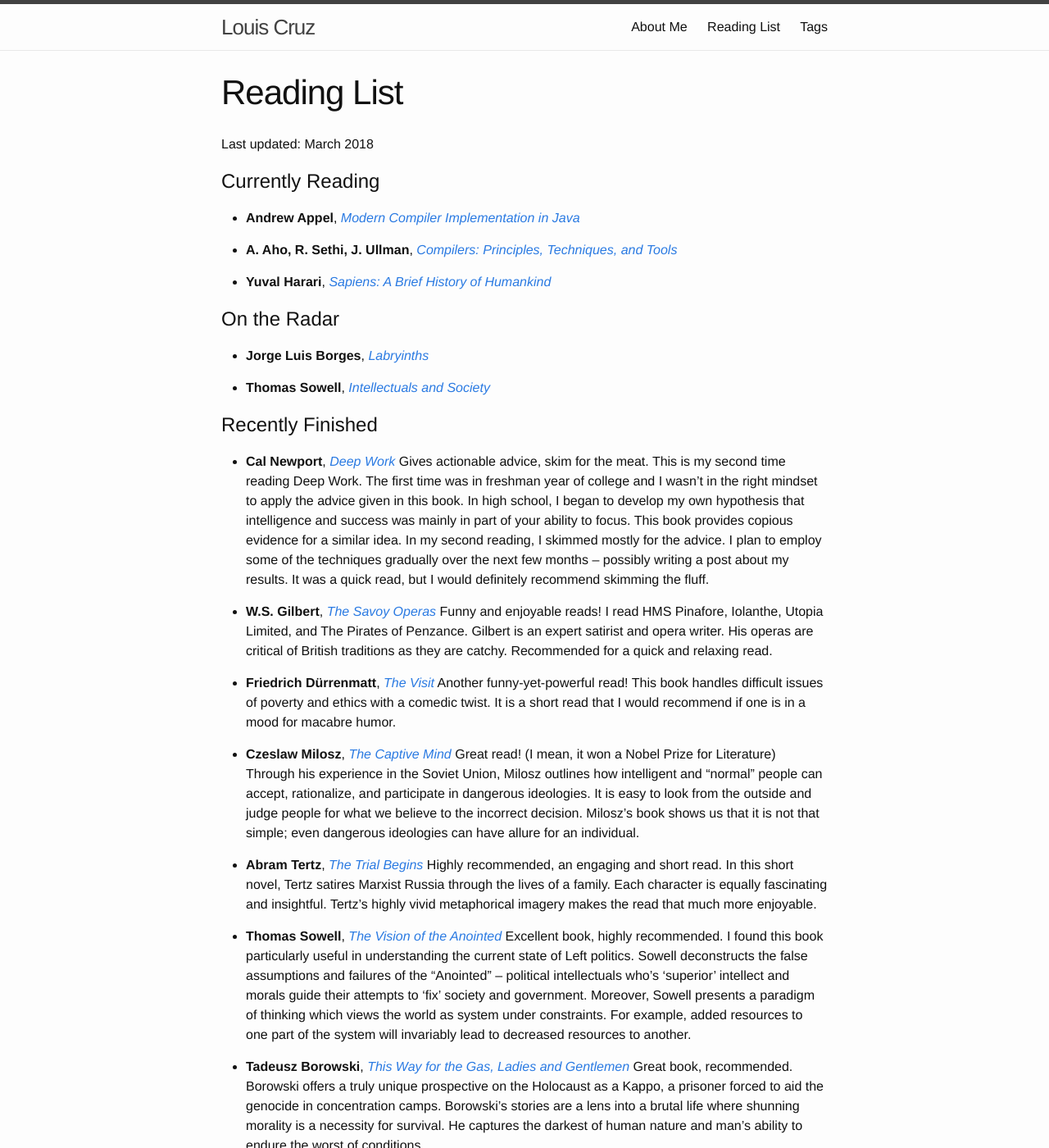
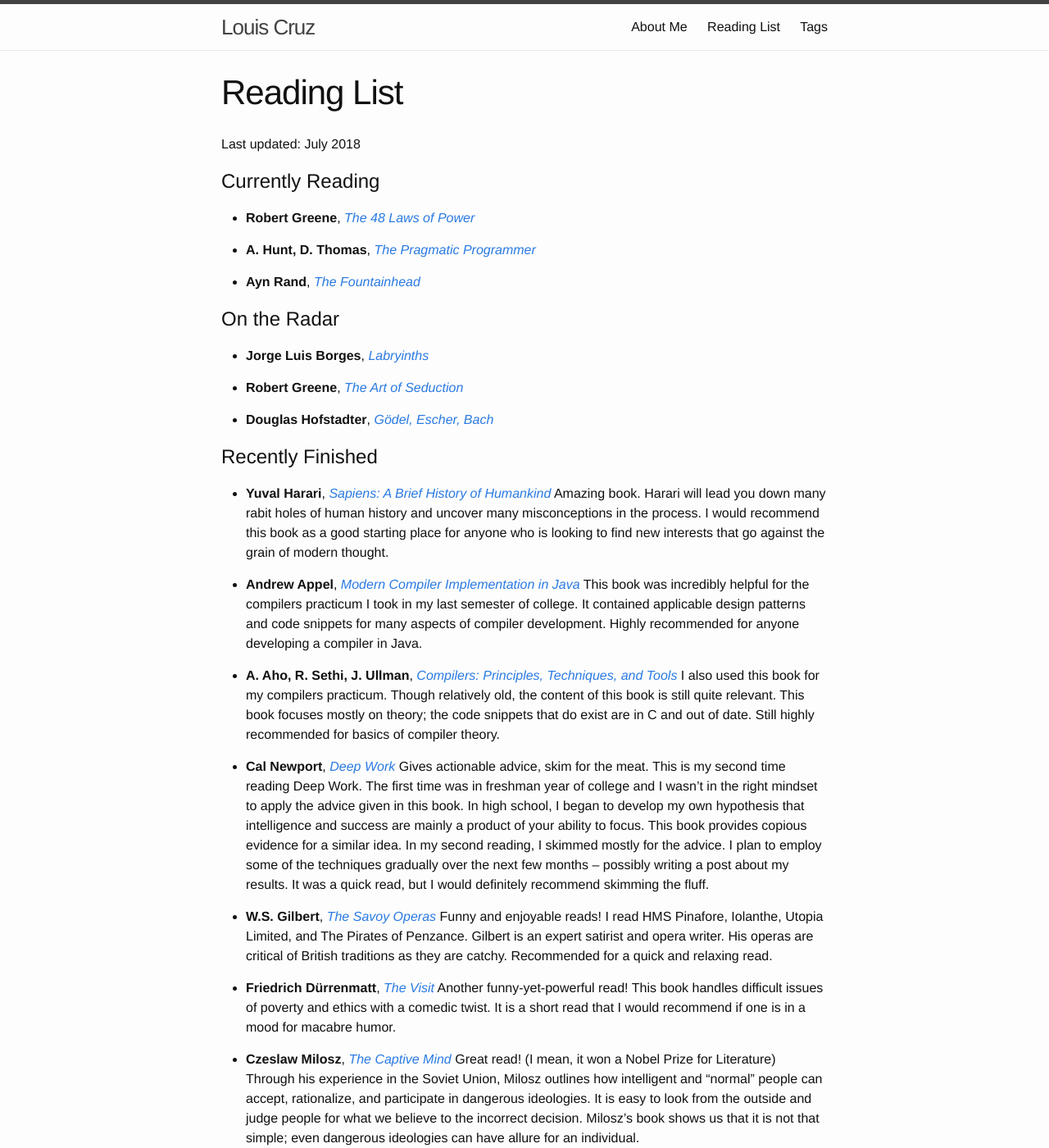
Before and after one commit to loucru1/loucru1.github.io, a Jekyll site: the page built from books.md, in a window 1280 px wide and 1400 px high. Shown: the whole window at 82% size. Built offline with Jekyll 4.4.1, drawn with Linux system fonts in a browser that asks for light colours.

Commit message:
[update] reading list and add amazon affiliate links

```diff
--- a/books.md
+++ b/books.md
@@ -4,67 +4,78 @@
 menu: main
 permalink: /reading-list/
 ---
-Last updated: March 2018
+Last updated: July 2018
 
 # Currently Reading
 
-* __Andrew Appel__, [_Modern Compiler Implementation in Java_](https://www.amazon.com/Modern-Compiler-Implementation-Andrew-Appel/dp/052182060X)
+* __Robert Greene__, [_The 48 Laws of Power_](https://amzn.to/2NhlO7r)
 
-* __A. Aho, R. Sethi, J. Ullman__, [_Compilers: Principles, Techniques, and Tools_](https://www.amazon.com/Compilers-Principles-Techniques-Tools-2nd/dp/0321486811/ref=tmm_hrd_swatch_0?_encoding=UTF8&qid=1520189329&sr=1-1&dpID=51Bug87tM%252BL&preST=_SY291_BO1,204,203,200_QL40_&dpSrc=detail)
+* __A. Hunt, D. Thomas__, [_The Pragmatic Programmer_](https://amzn.to/2uAfu2S)
 
-
-* __Yuval Harari__, [_Sapiens: A Brief History of Humankind_](https://www.amazon.com/Sapiens-Humankind-Yuval-Noah-Harari/dp/0062316095/ref=sr_1_1?s=books&ie=UTF8&qid=1488658001&sr=1-1&keywords=sapiens)
-
-
-
+* __Ayn Rand__, [_The Fountainhead_](https://amzn.to/2NflpSJ)
 
 # On the Radar
 
 
-* __Jorge Luis Borges__, [_Labryinths_](https://www.amazon.com/Labyrinths-Directions-Paperbook-Jorge-Borges/dp/0811216993/ref=sr_1_1?s=books&ie=UTF8&qid=1519579062&sr=1-1&keywords=labyrinth+jorge)
+ * __Jorge Luis Borges__, [_Labryinths_](https://amzn.to/2NRuiDs)
 
-* __Thomas Sowell__, [_Intellectuals and Society_](https://www.amazon.com/Intellectuals-Society-Expanded-Thomas-Sowell/dp/0465025226/ref=tmm_pap_swatch_0?_encoding=UTF8&qid=1519580142&sr=1-1)
+ * __Robert Greene__, [_The Art of Seduction_](https://amzn.to/2zOsKXV)
+
+* __Douglas Hofstadter__, [_Gödel, Escher, Bach_](https://amzn.to/2NdYh7e)
+
+<!--
+* __Thomas Sowell__, [_Intellectuals and Society_](https://www.amazon.com/Intellectuals-Society-Expanded-Thomas-Sowell/dp/0465025226) -->
 
 # Recently Finished
 
-* __Cal Newport__, [_Deep Work_](https://www.amazon.com/Deep-Work-Focused-Success-Distracted/dp/1455586692)
-Gives actionable advice, skim for the meat. This is my second time reading Deep Work. The first time was in freshman year of college and I wasn't in the right mindset to apply the advice given in this book. In high school, I began to develop my own hypothesis that intelligence and success was mainly in part of your ability to focus. This book provides copious evidence for a similar idea. In my second reading, I skimmed mostly for the advice. I plan to employ some of the techniques gradually over the next few months -- possibly writing a post about my results. It was a quick read, but I would definitely recommend skimming the fluff.
+* __Yuval Harari__, [_Sapiens: A Brief History of Humankind_](https://amzn.to/2uzqnSL)
+Amazing book. Harari will lead you down many rabit holes of human history and uncover many misconceptions in the process. I would recommend this book as a good starting place for anyone who is looking to find new interests that go against the grain of modern thought.
 
-* __W.S. Gilbert__, [_The Savoy Operas_](https://www.amazon.com/Savoy-Operas-Complete-Sullivan-Classics-ebook/dp/B002RI95AE/ref=sr_1_1?s=books&ie=UTF8&qid=1519577742&sr=1-1&keywords=the+savoy+operas)
+* __Andrew Appel__, [_Modern Compiler Implementation in Java_](https://amzn.to/2NNkie6)
+This book was incredibly helpful for the compilers practicum I took in my last semester of college. It contained applicable design patterns and code snippets for many aspects of compiler development. Highly recommended for anyone developing a compiler in Java.
+
+
+* __A. Aho, R. Sethi, J. Ullman__, [_Compilers: Principles, Techniques, and Tools_](https://amzn.to/2ukZ6nK)
+I also used this book for my compilers practicum. Though relatively old, the content of this book is still quite relevant. This book focuses mostly on theory; the code snippets that do exist are in C and out of date. Still highly recommended for basics of compiler theory.
+
+* __Cal Newport__, [_Deep Work_](https://amzn.to/2Jo2seB)
+Gives actionable advice, skim for the meat. This is my second time reading Deep Work. The first time was in freshman year of college and I wasn't in the right mindset to apply the advice given in this book. In high school, I began to develop my own hypothesis that intelligence and success are mainly a product of your ability to focus. This book provides copious evidence for a similar idea. In my second reading, I skimmed mostly for the advice. I plan to employ some of the techniques gradually over the next few months -- possibly writing a post about my results. It was a quick read, but I would definitely recommend skimming the fluff.
+
+* __W.S. Gilbert__, [_The Savoy Operas_](https://amzn.to/2unbBzn)
 Funny and enjoyable reads! I read HMS Pinafore, Iolanthe, Utopia Limited, and The Pirates of Penzance. Gilbert is an expert satirist and opera writer. His operas are critical of British traditions as they are catchy. Recommended for a quick and relaxing read.
 
-* __Friedrich Dürrenmatt__, [_The Visit_](https://www.amazon.com/dp/0802144268/ref=cm_sw_r_tw_dp_U_x_-3UKAbMSADP5N)
+* __Friedrich Dürrenmatt__, [_The Visit_](https://amzn.to/2zGiCQS)
 Another funny-yet-powerful read! This book handles difficult issues of poverty and ethics with a comedic twist. It is a short read that I would recommend if one is in a mood for macabre humor.
 
-* __Czeslaw Milosz__, [_The Captive Mind_](https://www.amazon.com/Captive-Mind-Czeslaw-Milosz/dp/0679728562)
+* __Czeslaw Milosz__, [_The Captive Mind_](https://amzn.to/2JnUL7W)
 Great read! (I mean, it won a Nobel Prize for Literature) Through his experience in the Soviet Union, Milosz outlines how intelligent and "normal" people can accept, rationalize, and participate in dangerous ideologies. It is easy to look from the outside and judge people for what we believe to the incorrect decision. Milosz's book shows us that it is not that simple; even dangerous ideologies can have allure for an individual.
 
-* __Abram Tertz__, [_The Trial Begins_](https://www.amazon.com/Trial-Begins-Socialist-Realism/dp/0520046773/ref=sr_1_1?s=books&ie=UTF8&qid=1519578434&sr=1-1&keywords=the+trial+begins)
+* __Abram Tertz__, [_The Trial Begins_](https://amzn.to/2ujcetF)
 Highly recommended, an engaging and short read. In this short novel, Tertz satires Marxist Russia through the lives of a family.
 Each character is equally fascinating and insightful. Tertz's highly vivid metaphorical imagery makes the read that much more enjoyable.
 
-* __Thomas Sowell__, [_The Vision of the Anointed_](https://www.amazon.com/Vision-Anointed-Self-Congratulation-Social-Policy/dp/046508995X/ref=tmm_pap_swatch_0?_encoding=UTF8&qid=1520359941&sr=8-1)
+* __Thomas Sowell__, [_The Vision of the Anointed_](https://amzn.to/2NfWrTz)
 Excellent book, highly recommended. I found this book particularly useful in understanding the current state of Left politics. Sowell deconstructs the false assumptions and failures of the "Anointed" -- political intellectuals who's 'superior' intellect and morals guide their attempts to 'fix' society and government. Moreover, Sowell presents a paradigm of thinking which views the world as system under constraints. For example, added resources to one part of the system will invariably lead to decreased resources to another.
 
-* __Tadeusz Borowski__, [_This Way for the Gas, Ladies and Gentlemen_](https://www.amazon.com/This-Ladies-Gentlemen-Penguin-Classics/dp/0140186247/ref=sr_1_1?s=books&ie=UTF8&qid=1519577888&sr=1-1&keywords=this+way+for+the+gas+ladies+and+gentlemen)
+* __Tadeusz Borowski__, [_This Way for the Gas, Ladies and Gentlemen_](https://amzn.to/2up8MNY)
 Great book, recommended. Borowski offers a truly unique prospective on the Holocaust as a Kappo, a prisoner forced to aid the genocide in concentration camps. Borowski's stories are a lens into a brutal life where shunning morality is a necessity for survival. He captures the darkest of human nature and man's ability to endure the worst of conditions.
 
-* __Kurt Vonnuget__, [_The Sirens of Titan_](https://www.amazon.com/Sirens-Titan-S-F-Masterworks/dp/1857988841/ref=tmm_pap_swatch_0?_encoding=UTF8&qid=&sr=)
+* __Kurt Vonnuget__, [_The Sirens of Titan_](https://amzn.to/2JnmVji)
 Recommended. Classic Vonnuget, full of satire and wit, combined with a bit of science fiction. In Sirens of Titan, Vonnuget highlights the absurdity of religion, the lack of free will, and the ultimate purpose of life. A short and enjoyable read.
 
-* __Josh Waitzkin__, [_The Art of Learning_](https://www.amazon.com/Art-Learning-Journey-Optimal-Performance/dp/0743277465/ref=tmm_pap_swatch_0?_encoding=UTF8&qid=1519577809&sr=8-1)
+* __Josh Waitzkin__, [_The Art of Learning_](https://amzn.to/2L72PPj)
 Fairly good. It is always interesting going through the mind of people at the top of their field, this book is no exception. In this book, Waitzkin synthesizes the art of learning through years of being a top competitor in Chess and Tai Chi. I found his observations useful, though they were mostly reinforcing ideas which I was exposed through from a [course offered on coursera](https://www.coursera.org/learn/learning-how-to-learn).
 
-* __W. Timothy Gallwey__, [_The Inner Game of Tennis_](https://www.amazon.com/Inner-Game-Tennis-Classic-Performance/dp/0679778314/ref=tmm_pap_swatch_0?_encoding=UTF8&qid=&sr=) Okay, read if you have extra time. A book on focus and tennis. Though I don't play tennis, I found this book to be widely applicable to learning how cultivate focus in general. How Gallwey describes focus reminds me of Mihaly Csikszentmihalyi's [flow states](https://www.ted.com/talks/mihaly_csikszentmihalyi_on_flow).
+* __W. Timothy Gallwey__, [_The Inner Game of Tennis_](https://amzn.to/2NRmHoi) Okay, read if you have extra time. A book on focus and tennis. Though I don't play tennis, I found this book to be widely applicable to learning how cultivate focus in general. How Gallwey describes focus reminds me of Mihaly Csikszentmihalyi's [flow states](https://www.ted.com/talks/mihaly_csikszentmihalyi_on_flow).
 
-* __Plato__, [_Various Writings_](https://www.amazon.com/Plato-Complete-Works/dp/0872203492/ref=sr_1_1?s=books&ie=UTF8&qid=1519579572&sr=1-1&keywords=plato+complete+works)
+* __Plato__, [_Various Writings_](https://amzn.to/2NOUkqN)
 These reading was done for a class on Plato I was taking Fall 2017. I was very excited going in but ended up reading mostly about Plato's metaphysics, which I was not particularly interested in. I did, however, enjoy _The Republic_ and _Philebus_. I am done reading Plato for now but I hope to go back with a new lens of focus in the future.
 
-* __Aristotle__, [_Nichomachean Ethics_](https://www.amazon.com/Nicomachean-Ethics-Aristotle/dp/0872204642)
+* __Aristotle__, [_Nichomachean Ethics_](https://amzn.to/2LeTzWe)
 I read this Spring 2017 as part of a class on ancient politics. When I began to read this, I did not find Aristotle convincing. I believe this was mostly due to it being my first proper introduction to ancient philosophy. However, towards the end of reading I was very fond of Aristotle's philosophy. In my mind, I linked Aristotle's view of 'being at work' as type of being present, or flow state. This little observation really opened my perspective to Aristotle's teachings on other topics.
 
 * [more..](/reading-archive/)
 
 # Recently Abandoned
-* __Frank Herbert__, [_Dune_](https://www.amazon.com/Dune-Chronicles-Book-1/dp/0441013597/ref=tmm_pap_swatch_0?_encoding=UTF8&qid=1519580380&sr=1-1)
+* __Frank Herbert__, [_Dune_](https://amzn.to/2uGOD5F)
 I read the start multiple times. I get distracted easily. I will get back to it one day. Or maybe just listen to it on Audible.
```
Also changed, not shown: reading-archive.md (+3 -3 lines).
